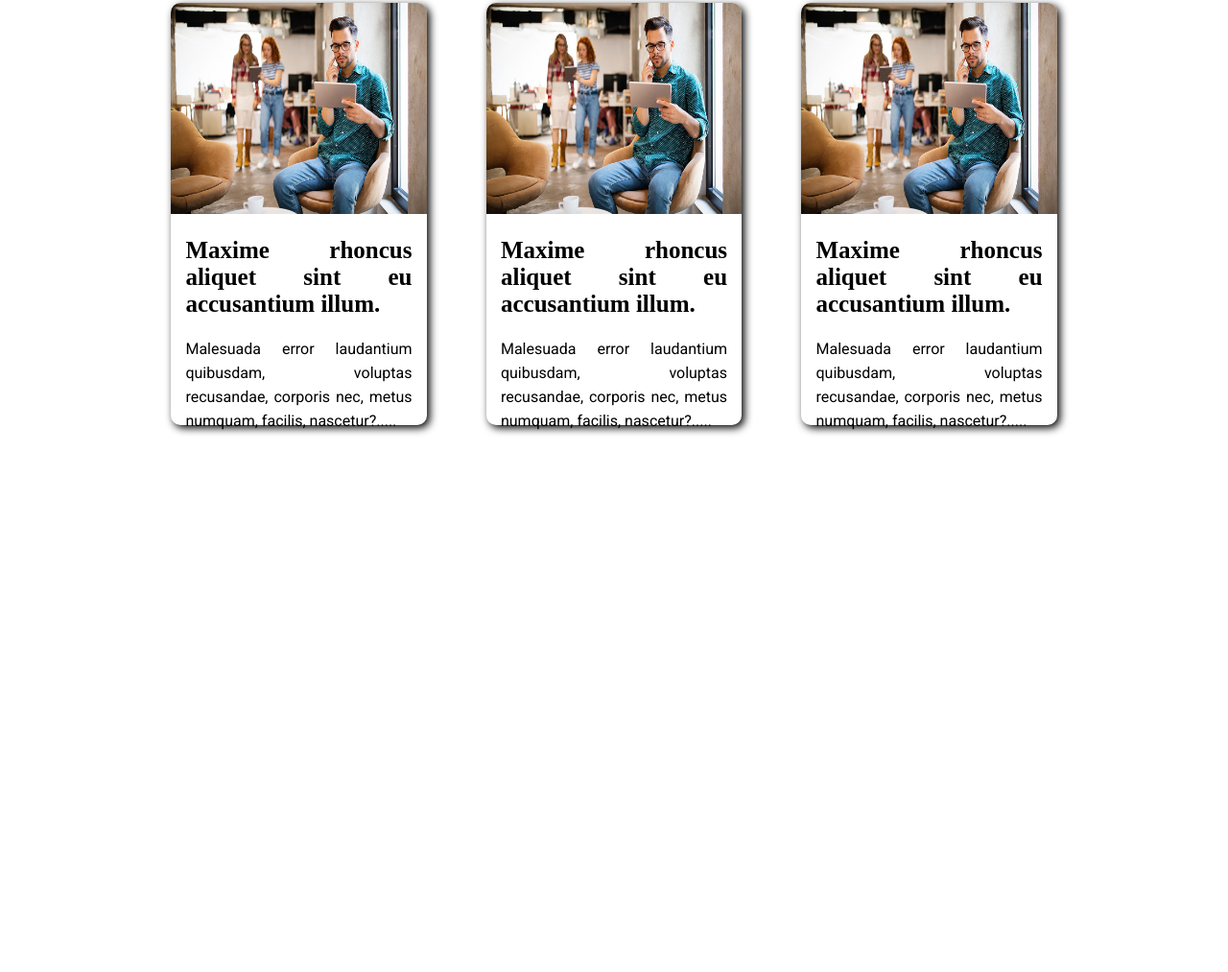
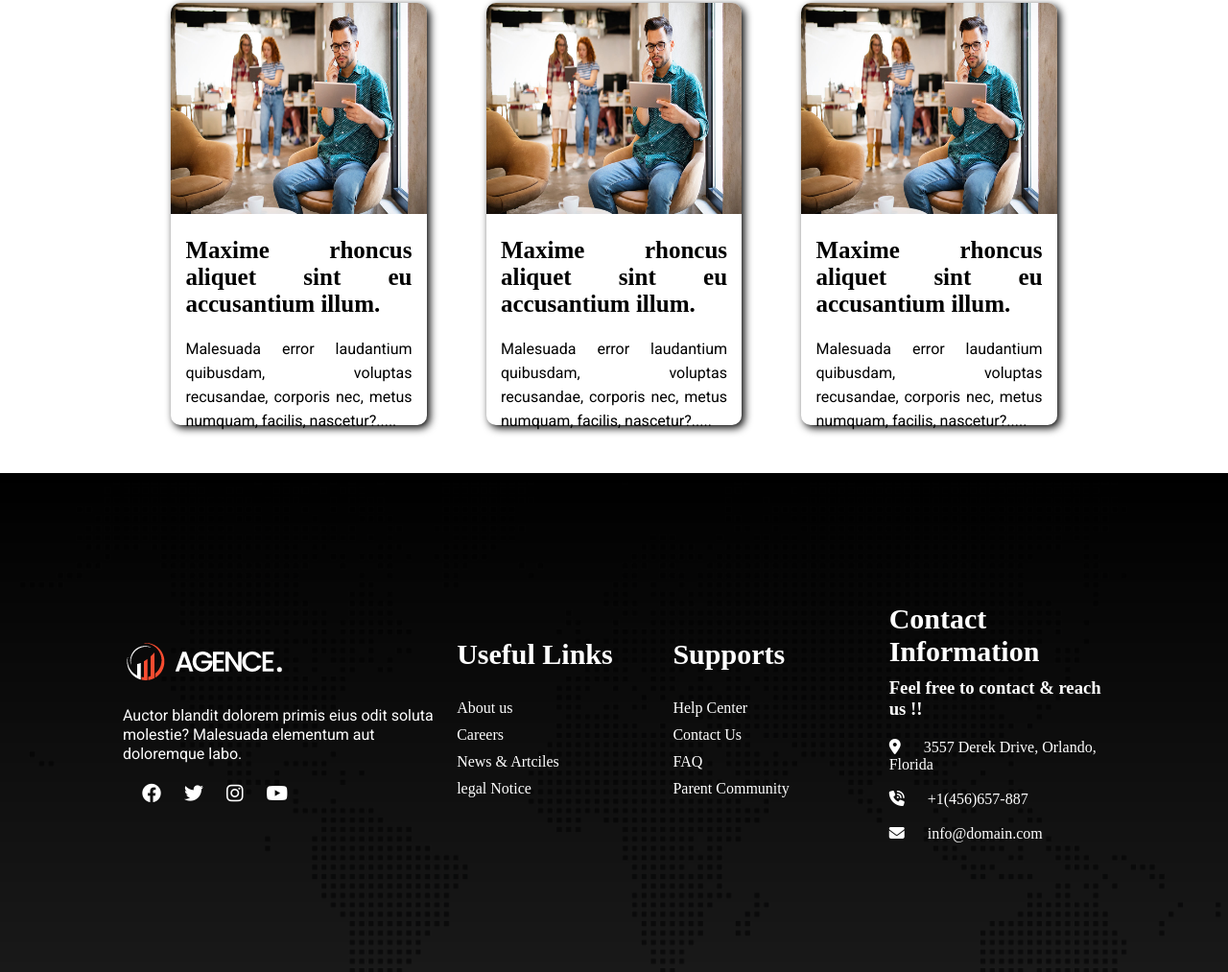
Before and after one commit to byteFarhan/digital-agency, a plain HTML site: page index.html in a window 1280 px wide. Shown: the part 2325-3338 px from the top of the page at 96% size. Before the commit the page ends 3268 px from the top, so only its background shows below. Drawn offline with Linux system fonts and the light colour scheme; a web font is replaced by a local one.

Commit message:
footer section is added.

```diff
--- a/index.html
+++ b/index.html
@@ -156,9 +156,64 @@
             </div>
         </section>
     </main>
+
+    <!-- footer section -->
     <footer>
-        <div style=" height: 500px;">
+        <div class="div-main">
+            <div class="div1">
+                <img src="./asset/logo/logo.png" alt="">
+                <p>Auctor blandit dolorem primis eius odit soluta molestie? Malesuada elementum aut doloremque labo.</p>
+                <ul>
+                    <a href="#"><i class="fa-brands fa-facebook"></i></a>
+                    <a href="#"> <i class="fa-brands fa-twitter"></i></a>
+                    <a href="#"> <i class="fa-brands fa-instagram"></i></a>
+                    <a href="#"> <i class="fa-brands fa-youtube"></i></a>
+
+
+
+                </ul>
+            </div>
+            <div class="div-common">
+                <h3 class="hadding-common">Useful Links</h3>
+                <ul>
+                    <li><a href="#">About us</a></li>
+                    <li><a href="#">Careers</a></li>
+                    <li><a href="#">News & Artciles</a></li>
+                    <li><a href="#">legal Notice</a></li>
+
+                </ul>
+            </div>
+            <div class="div-common">
+                <h3 class="hadding-common">Supports</h3>
+                <ul>
+                    <li><a href="#">Help Center</a></li>
+                    <li><a href="#">Contact Us</a></li>
+                    <li><a href="#">FAQ</a></li>
+                    <li><a href="#">Parent Community</a></li>
+
+                </ul>
+            </div>
+            <div class="div-common div-4">
+                <h2 class="hadding-common">Contact Information</h2>
+
+                <h3>Feel free to contact & reach us !!</h3>
+                <ul>
+                    <i class="fa-solid fa-location-dot"></i>
+                    <span class="foot-span">3557 Derek Drive, Orlando, Florida</span>
+                    <br>
+                    <br>
+
+                    <i class="fa-solid fa-phone-volume"> </i>
+                    <span class="foot-span">+1(456)657-887</span>
+                    <br>
+                    <br>
+                    <i class="fa-solid fa-envelope"> </i>
+                    <span class="foot-span">info@domain.com</span>
+
+                </ul>
+            </div>
         </div>
+
     </footer>
 </body>
 
--- a/styles/style.css
+++ b/styles/style.css
@@ -309,3 +309,67 @@ hr {
   margin: 0 15px;
   line-height: 25px;
 }
+/* footer section */
+footer {
+  background-image: url("../asset/image/footer-bg.png"),
+    linear-gradient(rgba(0, 0, 0, 1), rgba(0, 0, 0, 0.9));
+  background-blend-mode: overlay;
+  background-size: cover;
+  background-position: center center;
+  margin-top: 50px;
+}
+.div-main {
+  color: white;
+  display: flex;
+  align-items: center;
+  justify-content: space-around;
+  align-items: center;
+  width: 80%;
+  height: 65vh;
+  margin: auto;
+}
+.div1 {
+  width: 34%;
+}
+.div1 p {
+  line-height: 20px;
+  margin: 20px 0;
+}
+.div1 ul a {
+  color: #fff;
+  margin-left: 20px;
+  font-size: 20px;
+}
+.div-common {
+  width: 22%;
+}
+.div-common ul li {
+  list-style: none;
+  margin-bottom: 10px;
+}
+.div-common ul li a {
+  color: white;
+  text-decoration: none;
+}
+.div-4 {
+  /* display: flex; */
+  align-self: center;
+}
+.div-4 ul li {
+  font-family: "Times New Roman", Times, serif;
+  text-transform: lowercase;
+  margin-bottom: 20px !important;
+}
+.hadding-common {
+  font-size: 30px;
+  margin-bottom: 30px;
+}
+.div-4 h3 {
+  margin-top: -20px;
+  margin-bottom: 20px;
+}
+.foot-span {
+  margin-bottom: 20px;
+  padding: 20px;
+  color: white;
+}
```
